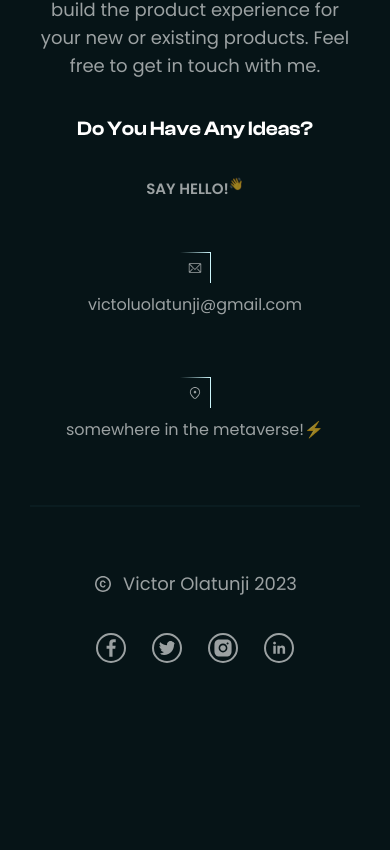
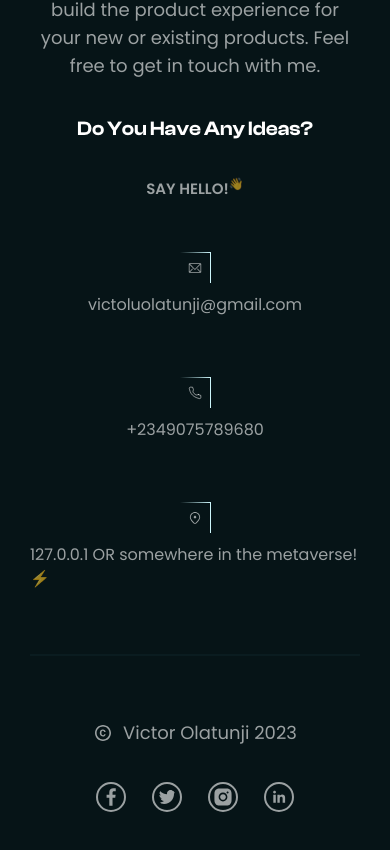
Before and after one commit to Victorola-coder/VickyJay, a React (Vite) app: page / in a window 390 px wide. Shown: the part 9072-9922 px from the top of the page. Before the commit the page ends 9785 px from the top, so only its background shows below. Built offline with nearby package versions, Linux system fonts and the light colour scheme.

Commit message:
add: phone contact

```diff
--- a/src/components/contact.jsx
+++ b/src/components/contact.jsx
@@ -34,7 +34,7 @@ const Contact = () => {
             victoluolatunji@gmail.com
           </a>
         </div>
-        {/* <div className="flex flex-col items-center gap-[10px]">
+        <div className="flex flex-col items-center gap-[10px]">
           <div className="bg-gradient-to-r to-[#CFFAFF] from-[#CFFAFF00] pr-[1px] pt-[1px] max-w-[75px] max-h-[50px]">
             <PhoneIcon
               className={`w-[30px] h-[30px] p-2 md:p-[5px] bg-[#061417] md:w-[36px] md:h-[36px]`}
@@ -44,9 +44,9 @@ const Contact = () => {
             href="tel:+2349075789680"
             className={`text-[#FFFFFF99] tex-base font-medium md:text-[20px] md:leading-[30px]`}
           >
-            it is not necessary tho
+            +2349075789680
           </a>
-        </div> */}
+        </div>
         <div className="flex flex-col items-center gap-[10px]">
           <div className="bg-gradient-to-l from-[#CFFAFF] to-[#CFFAFF00] pr-[1px] pt-[1px] max-w-[75px] max-h-[75px]">
             <LocationIcon
@@ -56,7 +56,7 @@ const Contact = () => {
           <p
             className={`text-[#FFFFFF99] tex<i class="fas fa-baseball-ball    "></i> font-medium md:text-[20px] md:leading-[30px]`}
           >
-            somewhere in the metaverse!⚡
+            127.0.0.1 OR somewhere in the metaverse!⚡
           </p>
         </div>
       </div>
```
